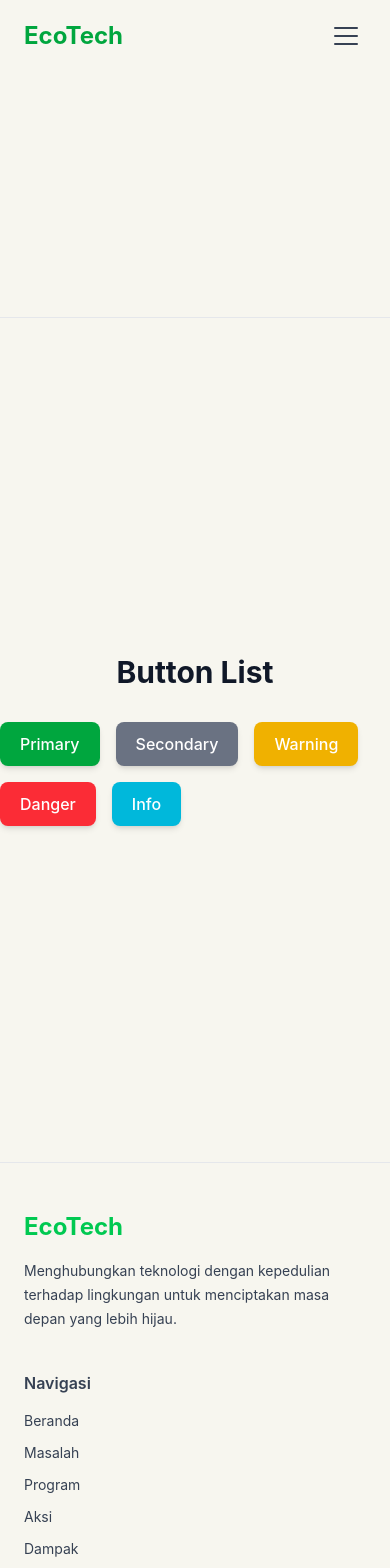
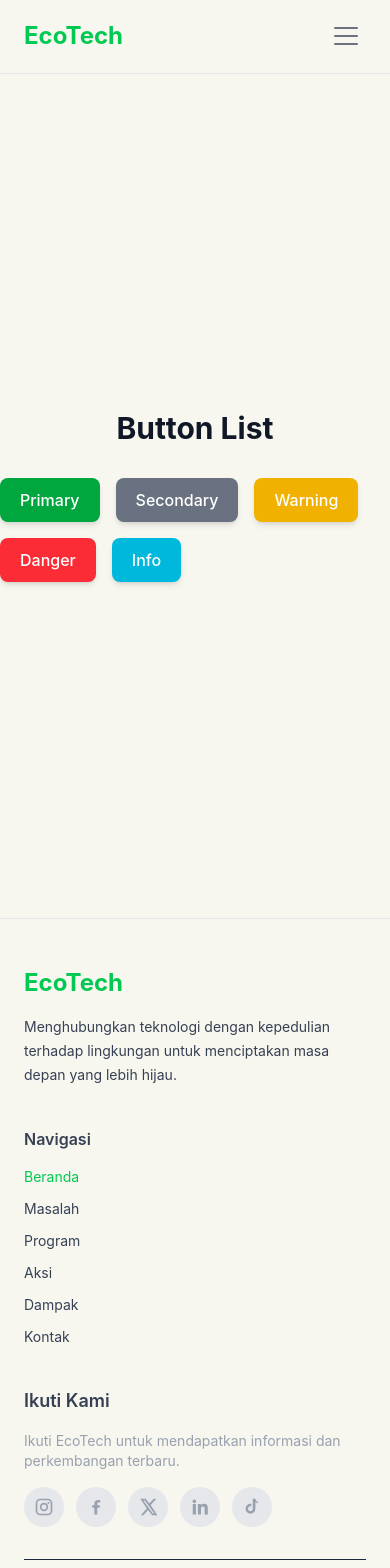
Before and after one commit to GinkoKy/Kelompok_2-Penugasan-Week-2, a React (Vite) app: page / in a window 390 px wide. Shown: the top 1568 px of the page. Built offline with nearby package versions, Linux system fonts and the light colour scheme.

Commit message:
Animation Adjust for Mobile

```diff
--- a/src/components/Footer.jsx
+++ b/src/components/Footer.jsx
@@ -36,7 +36,14 @@
                 <NavLink
                   key={link.path}
                   to={link.path}
-                  className="w-fit text-sm transition-colors duration-300 dark:text-gray-300 hover:text-green-500 "
+                  className={({ isActive }) =>
+                  `transition-all duration-50 ${
+                    isActive
+                      ? "text-green-500 text-sm"
+                      : "w-fit text-sm dark:text-gray-300 hover:text-green-500 active:text-green-800 active:font-semibold active:scale-95"
+                  }`
+                }
+                  // className="w-fit text-sm transition-colors duration-300 dark:text-gray-300 hover:text-green-500 "
                 >
                   {link.name}
                 </NavLink>
--- a/src/components/Navbar.jsx
+++ b/src/components/Navbar.jsx
@@ -31,7 +31,7 @@
     <nav className="sticky top-0 z-50 border-b border-gray-200 bg-[#f7f6ef] text-gray-900 transition-colors duration-300 dark:border-gray-700 dark:bg-gray-900 dark:text-white">
       <div className="mx-auto flex max-w-7xl items-center justify-between px-6 py-4">
         {/* Logo */}
-        <NavLink to="/" className="text-2xl font-bold text-green-600">
+        <NavLink to="/" className="text-2xl font-bold text-green-500">
           EcoTech
         </NavLink>
 
@@ -44,8 +44,8 @@
               className={({ isActive }) =>
                 `group relative py-2 transition-colors duration-300 ${
                   isActive
-                    ? "font-semibold text-green-600"
-                    : "text-gray-700 hover:text-green-600 dark:text-gray-300 dark:hover:text-green-400"
+                    ? "font-semibold text-green-500"
+                    : "text-gray-700 hover:text-green-500 dark:text-gray-300 dark:hover:text-green-400"
                 }`
               }
             >
@@ -112,19 +112,19 @@
           aria-label="Toggle menu"
         >
           <span
-            className={`absolute h-0.5 w-6 rounded-full bg-gray-700 transition-all duration-300 ${
+            className={`absolute h-0.5 w-6 rounded-full bg-gray-500 dark:bg-gray-300 transition-all duration-300 ${
               isMenuOpen ? "rotate-45" : "-translate-y-2"
             }`}
           ></span>
 
           <span
-            className={`absolute h-0.5 w-6 rounded-full bg-gray-700 transition-all duration-300 ${
+            className={`absolute h-0.5 w-6 rounded-full bg-gray-500 dark:bg-gray-300 transition-all duration-300 ${
               isMenuOpen ? "opacity-0" : "opacity-100"
             }`}
           ></span>
 
           <span
-            className={`absolute h-0.5 w-6 rounded-full bg-gray-700 transition-all duration-300 ${
+            className={`absolute h-0.5 w-6 rounded-full bg-gray-500 dark:bg-gray-300 transition-all duration-300 ${
               isMenuOpen ? "-rotate-45" : "translate-y-2"
             }`}
           ></span>
@@ -139,6 +139,7 @@
             : "grid-rows-[0fr] py-0 opacity-0"
         }`}
       >
+        <div className="min-h-0">
           <div className="flex flex-col gap-4">
             {navLinks.map((link) => (
               <NavLink
@@ -146,10 +147,10 @@
                 to={link.path}
                 onClick={() => setIsMenuOpen(false)}
                 className={({ isActive }) =>
-                `transition-all duration-300 ${
+                  `transition-all duration-150 ${
                     isActive
-                    ? "font-semibold text-green-600"
-                    : "text-gray-700 hover:text-green-600"
+                      ? "font-semibold text-green-500"
+                      : "text-gray-500 dark:text-gray-300 active:text-green-700 active:font-black active:scale-95 hover:text-green-500"
                   }`
                 }
               >
@@ -202,6 +203,7 @@
             </div>
           </div>
         </div>
+      </div>
     </nav>
   );
 }
```
Lines whose indentation alone changed are shown as unchanged.
